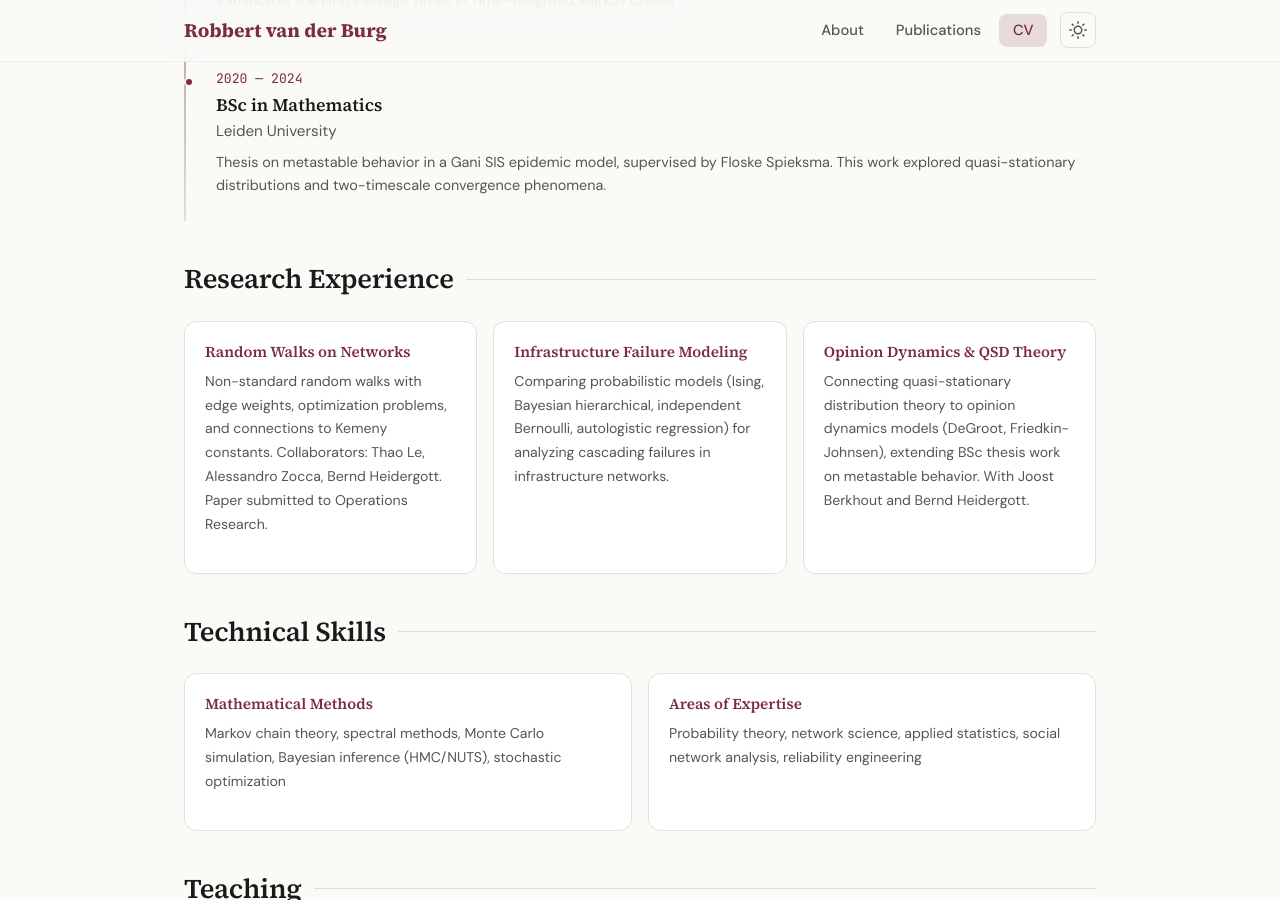
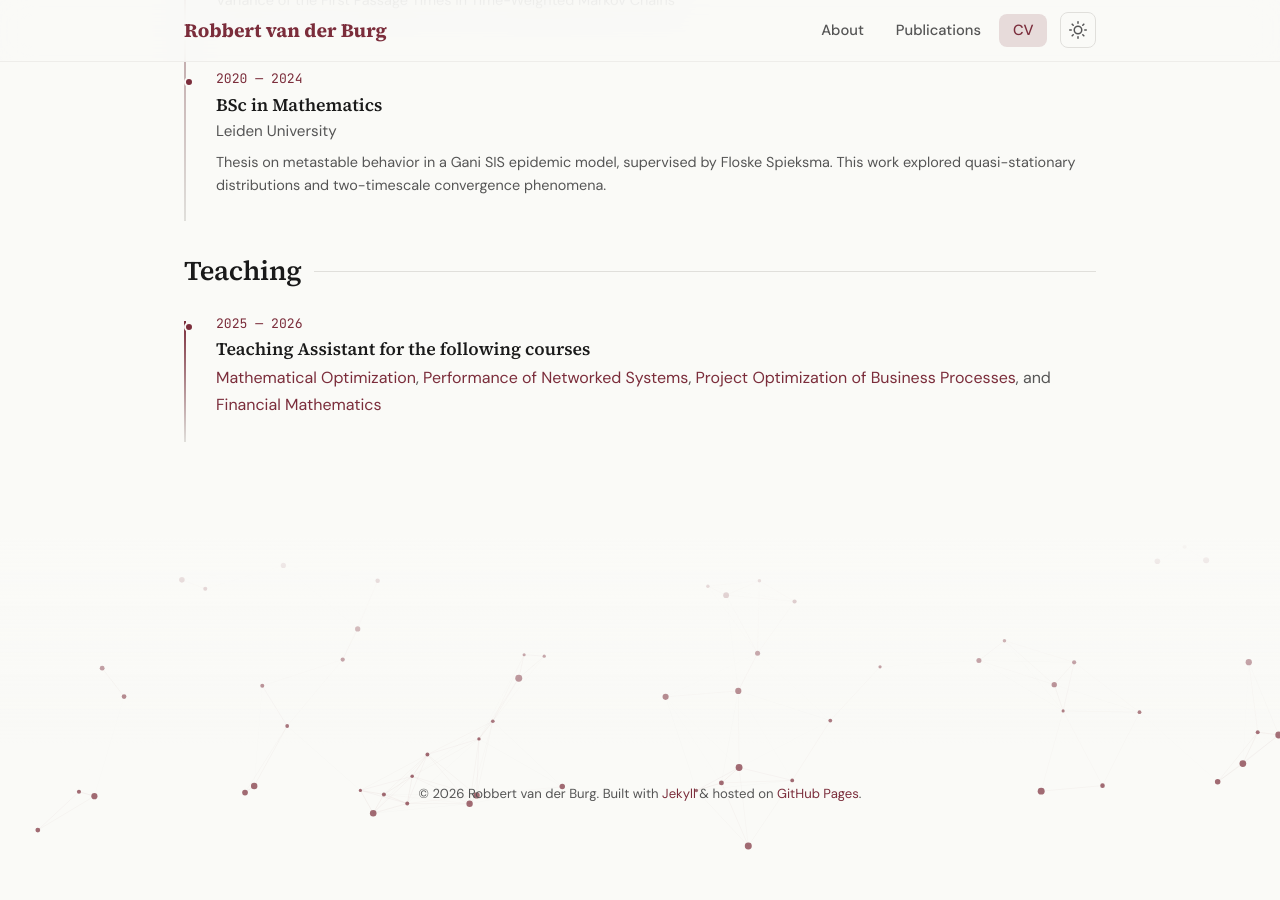
Before and after one commit to robbertvanderburg/robbertvanderburg.github.io, a Jekyll site: the page built from cv.html, in a window 1280 px wide and 900 px high, scrolled down 539 px. Built offline with Jekyll 4.4.1, drawn with Linux system fonts in a browser that asks for light colours; after the commit the page ends 1392 px from its top, so only the background shows below that.

Commit message:
Remove research and technical skills sections from CV
Removed research experience and technical skills sections from CV.

```diff
--- a/cv.html
+++ b/cv.html
@@ -47,44 +47,6 @@ permalink: /cv/
   </div>
 </div>
 
-<div class="fade-in" style="margin-top: 2.5rem;">
-  <div class="section-header">
-    <h2>Research Experience</h2>
-  </div>
-
-  <div class="cv-card-grid">
-    <div class="cv-card">
-      <h4>Random Walks on Networks</h4>
-      <p>Non-standard random walks with edge weights, optimization problems, and connections to Kemeny constants. Collaborators: Thao Le, Alessandro Zocca, Bernd Heidergott. Paper submitted to Operations Research.</p>
-    </div>
-    <div class="cv-card">
-      <h4>Infrastructure Failure Modeling</h4>
-      <p>Comparing probabilistic models (Ising, Bayesian hierarchical, independent Bernoulli, autologistic regression) for analyzing cascading failures in infrastructure networks.</p>
-    </div>
-    <div class="cv-card">
-      <h4>Opinion Dynamics &amp; QSD Theory</h4>
-      <p>Connecting quasi-stationary distribution theory to opinion dynamics models (DeGroot, Friedkin-Johnsen), extending BSc thesis work on metastable behavior. With Joost Berkhout and Bernd Heidergott.</p>
-    </div>
-  </div>
-</div>
-
-<div class="fade-in">
-  <div class="section-header">
-    <h2>Technical Skills</h2>
-  </div>
-
-  <div class="cv-card-grid">
-    <div class="cv-card">
-      <h4>Mathematical Methods</h4>
-      <p>Markov chain theory, spectral methods, Monte Carlo simulation, Bayesian inference (HMC/NUTS), stochastic optimization</p>
-    </div>
-    <div class="cv-card">
-      <h4>Areas of Expertise</h4>
-      <p>Probability theory, network science, applied statistics, social network analysis, reliability engineering</p>
-    </div>
-  </div>
-</div>
-
 <div class="fade-in">
   <div class="section-header">
     <h2>Teaching</h2>
```
